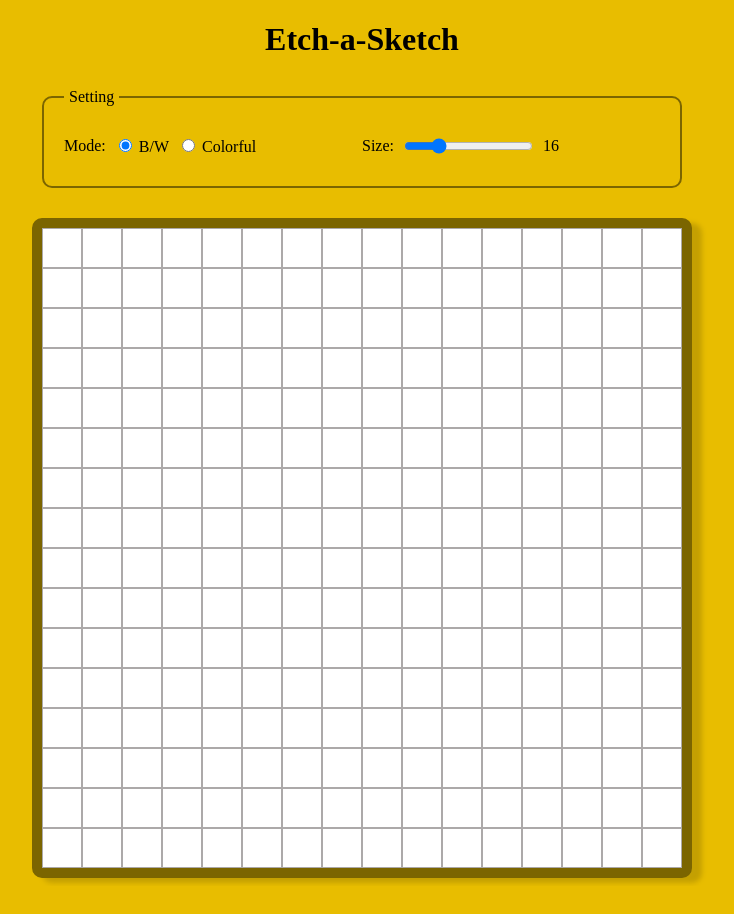
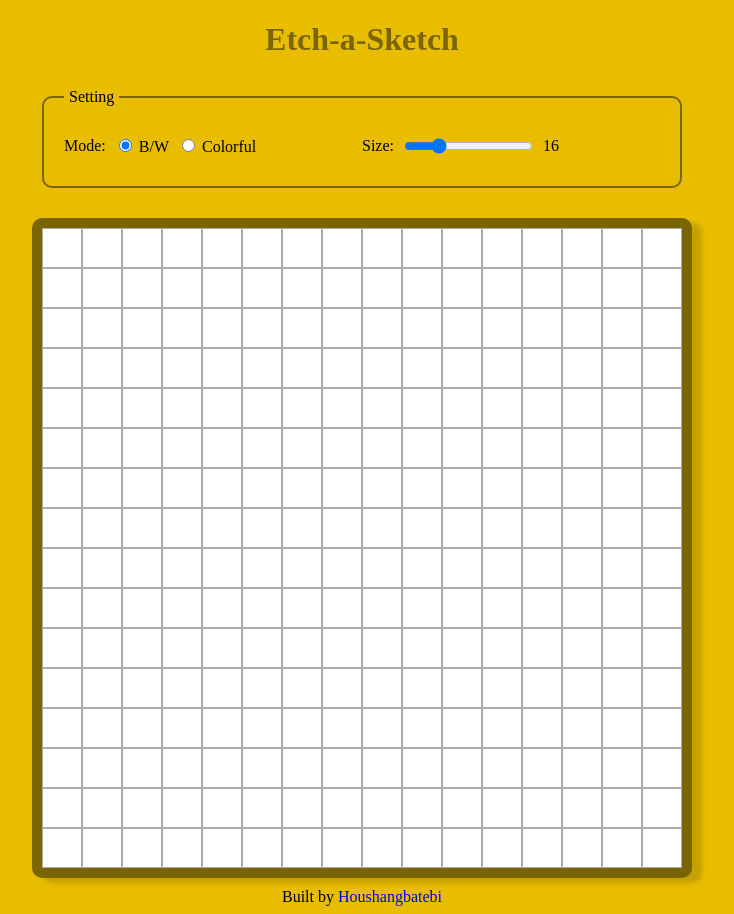
Before and after one commit to houshangbatebi/etch-a-sketch, a plain HTML site: page index.html in a window 1280 px wide. Shown: the whole page, without its empty margins (278-1012 px from the left). Before the commit the page ends 886 px from the top, so only its background shows below. Drawn offline with Linux system fonts and the light colour scheme.

```diff
--- a/index.html
+++ b/index.html
@@ -3,12 +3,12 @@
 <head>
     <meta charset="UTF-8">
     <meta name="viewport" content="width=device-width, initial-scale=1.0">
-    <title>Document</title>
+    <title>Etch-a-Sketch</title>
     <link rel="stylesheet" href="style.css">
     <script src="script.js"></script>
 </head>
 <body>
-    <h1>Etch-a-Sketch</h1>
+    <h1 class="page-heading">Etch-a-Sketch</h1>
     <fieldset class="control-container">
         <legend style="padding: 0 5px;">Setting</legend>
         <div class="setting-flex-item">
@@ -30,5 +30,6 @@
     </fieldset>
 
     <div class="container"></div>
+    <footer>Built by <a href="https://github.com/houshangbatebi" class="footer-link">Houshangbatebi</a></footer>
 </body>
 </html>
--- a/style.css
+++ b/style.css
@@ -43,3 +43,24 @@
     align-items: center;
     gap: 8px;
 }
+
+.page-heading {
+    color: #7b6500;
+}
+
+footer {
+    margin-top: 10px;
+}
+
+.footer-link {
+    text-decoration: none;
+}
+
+.footer-link:visited {
+    color: black;
+}
+
+.footer-link:hover {
+    color: #7b6500;
+    text-decoration: underline;
+}
```
Also changed, not shown: 1 other file.
